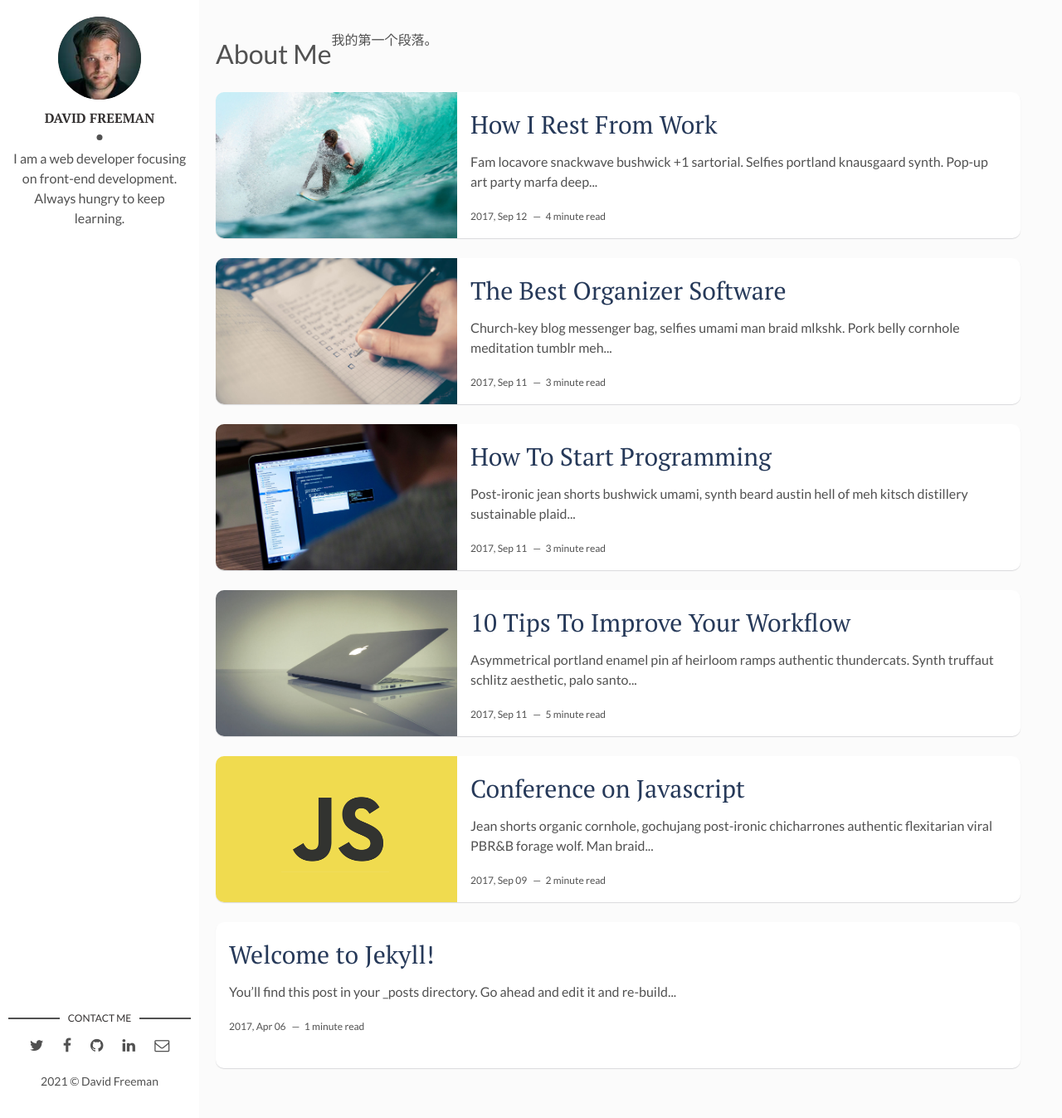
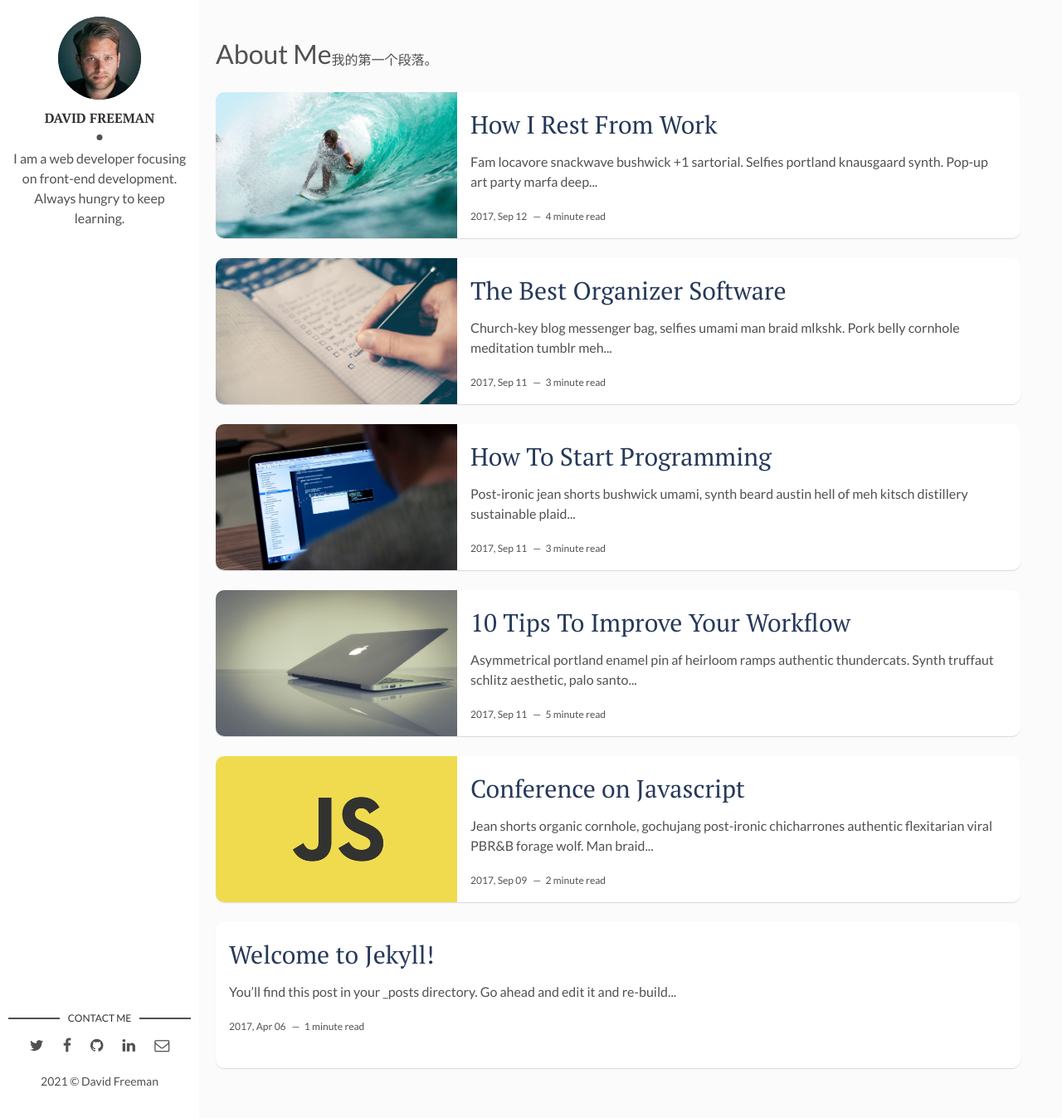
Before and after one commit to kangzhao2/kangzhao2.github.io, a Jekyll site: the page built from index.html, in a window 1280 px wide and 1347 px high. Shown: the whole window at 83% size. Built offline with Jekyll 4.4.1, drawn with Linux system fonts in a browser that asks for light colours; the list of posts is cut into pages by our own code.

```diff
--- a/index.html
+++ b/index.html
@@ -3,7 +3,7 @@ layout: main
 ---
 <body>
   <h1>About Me</h1>
-  <br><p>我的第一个段落。</p>
+  <p><br>我的第一个段落。</p>
 </body>
 
 {% for post in paginator.posts %}
```
